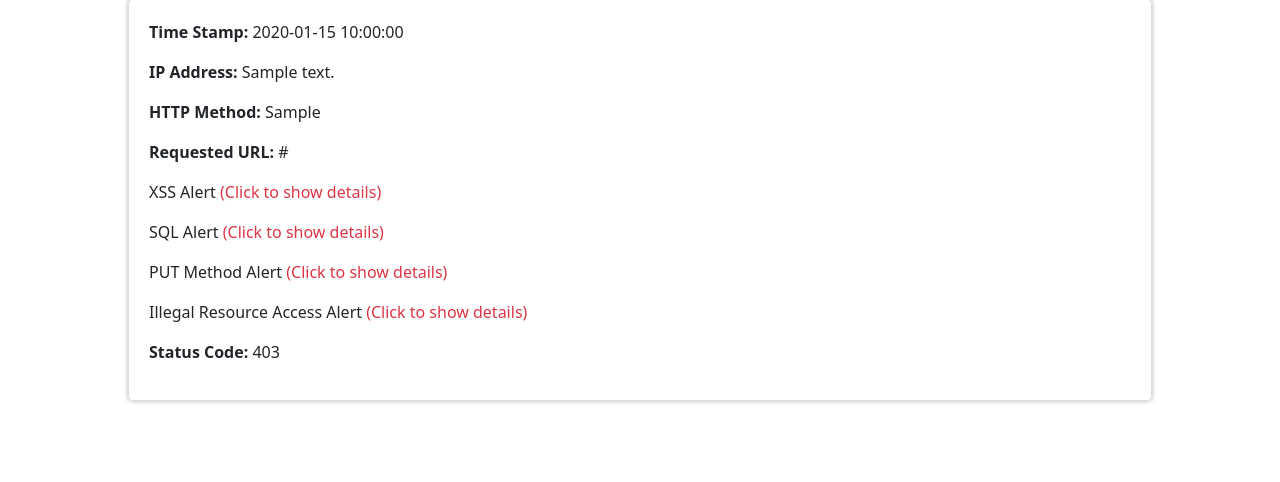
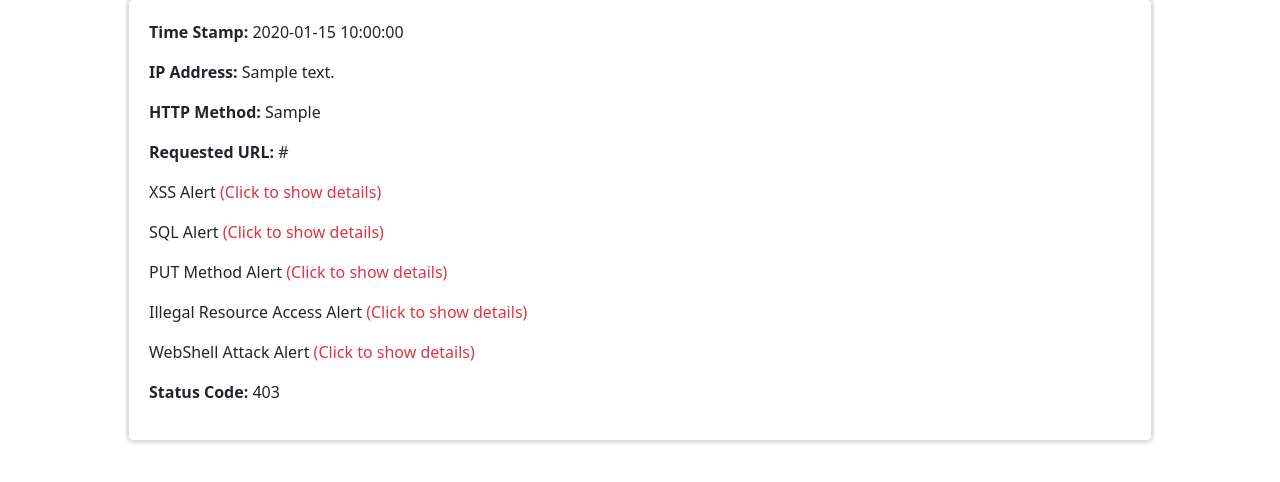
Before and after one commit to alonz22/haproxy-dashboard, a Flask app: template templates/logs.html in a window 1280 px wide. Shown: the part 203-685 px from the top of the page. Run offline with Flask 3, Linux system fonts and the light colour scheme; the template is opened without the code that fills it: most values are stand-ins (such as "Sample title", 1, 10 or a date in 2020); parts of the project's set-up code (start-up, migrations or seed data) failed here and were passed over; some libraries are stand-ins or nearby versions.

Commit message:
Update logs.html

```diff
--- a/templates/logs.html
+++ b/templates/logs.html
@@ -104,6 +104,14 @@
                     </div>
                 {% endif %}
 
+                <!-- Illegal Resource Access -->
+                {% if entry['webshell_alert'] %}
+                    <p class="collapse-trigger" data-bs-toggle="collapse" data-bs-target="#putMethodCollapse{{ loop.index }}">WebShell Attack Alert <span class="text-danger">(Click to show details)</span></p>
+                    <div id="putMethodCollapse{{ loop.index }}" class="collapse">
+                        <p style="color: red"><strong>{{ entry['webshell_alert'] }}</strong></p>
+                    </div>
+                {% endif %}
+
                 <p><strong>Status Code:</strong> 403</p>
             </div>
         {% endfor %}
```
